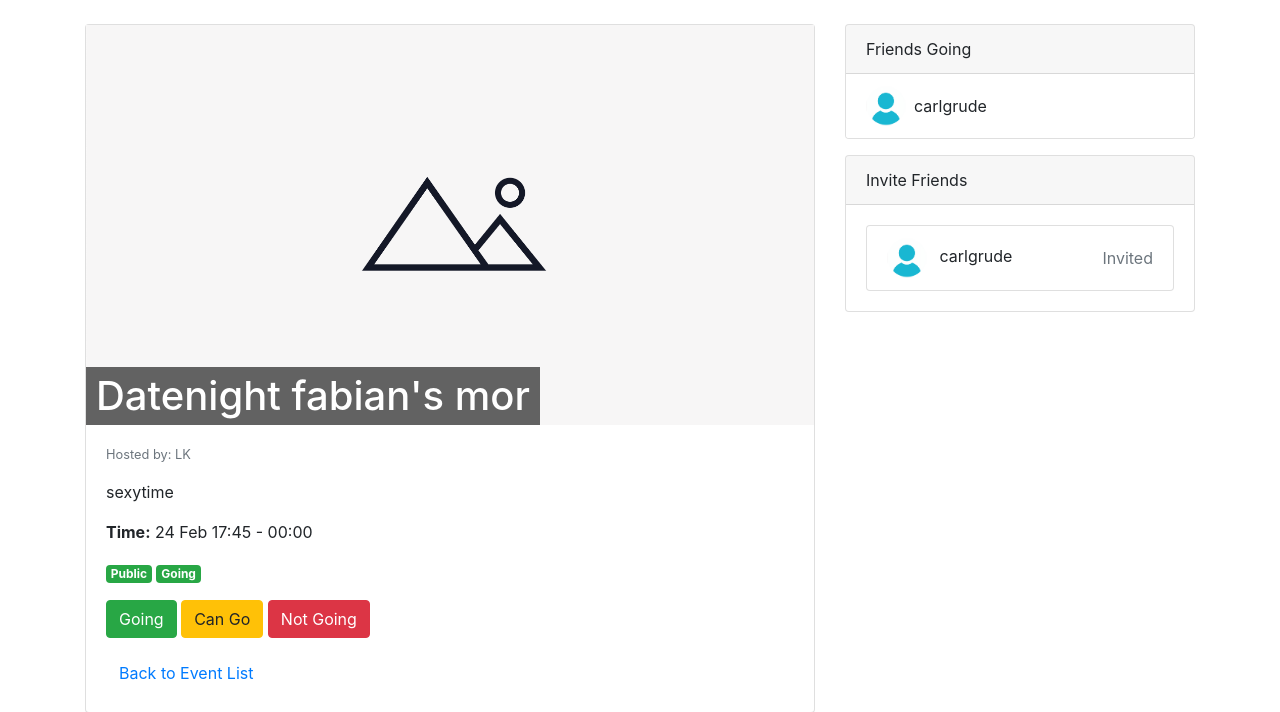
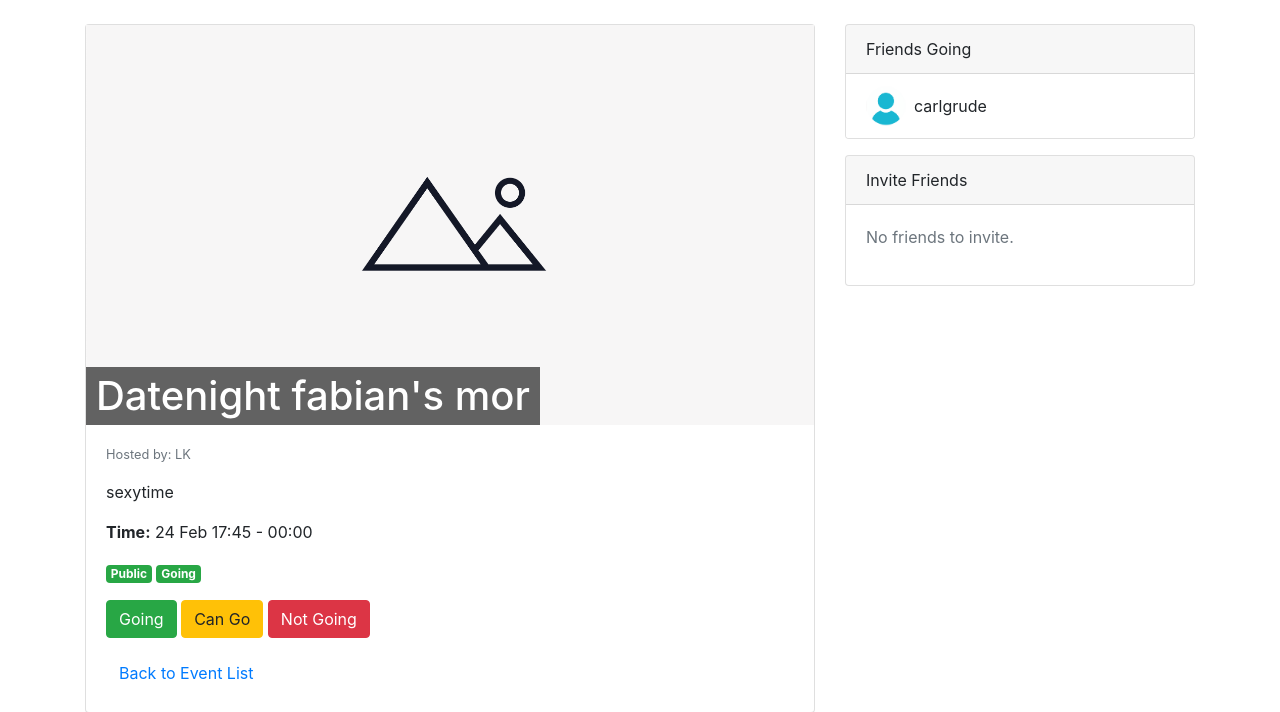
Before and after one commit to Fru1tt/ArrangementApp, a Django app: page /event/1/ in a window 1280 px wide. Shown: the part 56-768 px from the top of the page. Run offline with Django 5.2, Linux system fonts and the light colour scheme; a user stored in the database is signed in; data comes from the database, SQL or seed files in the repository; tables that the repository leaves empty hold one stand-in row (values such as "Sample post"); data that the repository does not hold is empty; some libraries are stand-ins or nearby versions.

Commit message:
Refined logic to the invite and friends list so that a friend that is going to the event is not showing up in the invite friend list. Also added a redirect to login if you are not logged in and tries to press view details button

```diff
--- a/ProjectX/ETA/templates/ETA/base.html
+++ b/ProjectX/ETA/templates/ETA/base.html
@@ -27,8 +27,6 @@
                 </li>
                 <li class="nav-item">
                     <a class="nav-link" href="{% url 'friend_page' %}">Friends</a>
-
-
                 </li>
             </ul>
             <!-- Right side authentication links -->
--- a/ProjectX/ETA/templates/ETA/event_detail.html
+++ b/ProjectX/ETA/templates/ETA/event_detail.html
@@ -129,9 +129,9 @@
 <div class="card">
     <div class="card-header">Invite Friends</div>
     <div class="card-body" style="max-height: 300px; overflow-y: auto;">
-        {% if current_friends %}
+      {% if inviteable_friends %}
         <ul class="list-group">
-            {% for friend in current_friends %}
+          {% for friend in inviteable_friends %}
             <li class="list-group-item d-flex justify-content-between align-items-center">
               <div>
                 {% if friend.image %}
@@ -145,7 +145,7 @@
               {% if friend.user.id in invited_ids %}
                 <span class="text-muted">Invited</span>
               {% else %}
-                <form method="post" action="{% url 'send_event_invite' event.id friend.id %}" >
+                <form method="post" action="{% url 'send_event_invite' event.id friend.id %}" style="display:inline;">
                   {% csrf_token %}
                   <button type="submit" class="btn btn-primary btn-sm">Invite</button>
                 </form>
@@ -154,10 +154,11 @@
           {% endfor %}
         </ul>
       {% else %}
-          <p>You have no friends yet.</p>
+        <p class="text-muted">No friends to invite.</p>
       {% endif %}
     </div>
   </div>
+
     {% endif %}
   </div>
 </div>
--- a/ProjectX/ETA/views.py
+++ b/ProjectX/ETA/views.py
@@ -95,18 +95,22 @@ def logout_view(request):
     logout(request)
     return redirect('home')
 
+
 def event_detail(request, event_id):
+    if not request.user.is_authenticated:
+        messages.warning(request, "You have to log in to use this feature.")
+        return redirect('login')
     event = get_object_or_404(Event, id=event_id)
     attendance = Attendance.objects.filter(user=request.user, event=event).first()
     current_friends = request.user.profile.friends.all()
 
-    # ✅ CLOSE the list() call properly
     invited_ids = list(
         EventInvite.objects.filter(event=event, from_user=request.user)
         .values_list('to_user', flat=True)
     )
 
     friends_going = []
+    inviteable_friends = []
     for friend in current_friends:
         friend_attendance = Attendance.objects.filter(
             user=friend.user,
@@ -115,17 +119,18 @@ def event_detail(request, event_id):
         ).first()
         if friend_attendance:
             friends_going.append(friend)
+        else:
+            inviteable_friends.append(friend)
 
     context = {
         'event': event,
         'attendance': attendance,
-        'current_friends': current_friends,
         'invited_ids': invited_ids,
-        'friends_going': friends_going,  # ✅ Add to context!
+        'friends_going': friends_going,
+        'inviteable_friends': inviteable_friends,
     }
 
     return render(request, 'ETA/event_detail.html', context)
-
 
 
 @login_required
@@ -213,6 +218,7 @@ def update_attendance(request):
     attendance.save()
 
     return redirect('event_detail', event_id=event.id)
+
  #-----------------------------Manage account----------------------#
 @login_required
 def manage_account(request):
@@ -252,7 +258,7 @@ def send_event_invite(request, event_id, profile_id):
         invite.status = 'pending'
         invite.save()
 
-    # 🔔 Always notify if it's a private event, even if invite already exists
+    # Always notify if it's a private event, even if invite already exists
     if not event.is_public:
         Notification.objects.create(
             user=friend_profile.user,
--- a/ProjectX/config/settings.py
+++ b/ProjectX/config/settings.py
@@ -134,6 +134,7 @@ DEFAULT_AUTO_FIELD = "django.db.models.BigAutoField"
 LOGIN_REDIRECT_URL = '/'
 LOGOUT_REDIRECT_URL = '/'
 
+
 MEDIA_URL = '/media/'
 MEDIA_ROOT = os.path.join(BASE_DIR, 'media')
 
```
Lines whose indentation alone changed are shown as unchanged.
